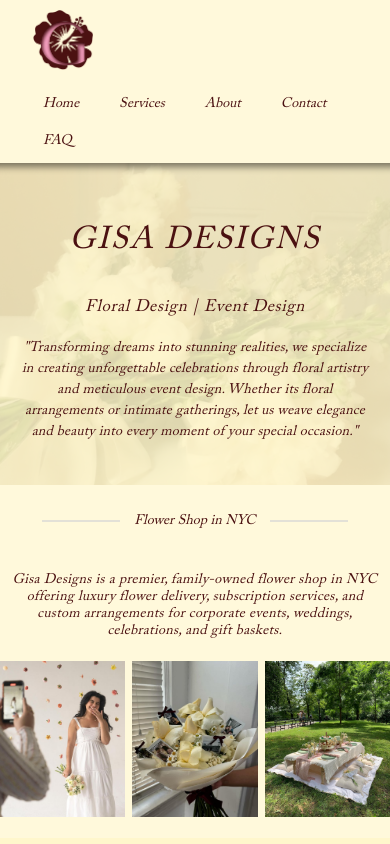
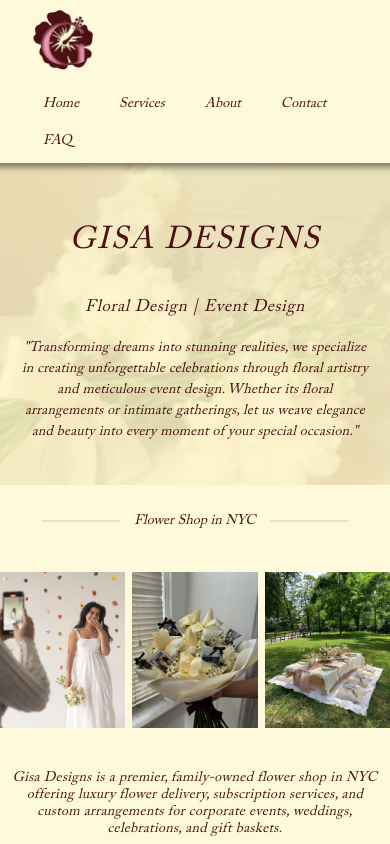
Before and after one commit to LennyRemache/gisa-designs, a React (Vite) app in the folder client/: page / in a window 390 px wide. Shown: the top 844 px of the page. Built offline with nearby package versions, Linux system fonts and the light colour scheme.

Commit message:
Added mobile responsiveness to home page

```diff
--- a/client/src/styles/pages/Home.css
+++ b/client/src/styles/pages/Home.css
@@ -401,6 +401,20 @@
 }
 
 @media only screen and (max-width: 768px) {
+  .home-section-1 {
+    border: 0px solid red;
+    display: flex;
+    flex-direction: column-reverse;
+  }
+
+  .home-section-1-photos {
+  }
+
+  .home-section-1-desc {
+    border: 0px solid red;
+    margin-top: 3rem;
+  }
+
   .hero-text-parent {
     background: rgba(255, 247, 204, 0.85);
   }
```
